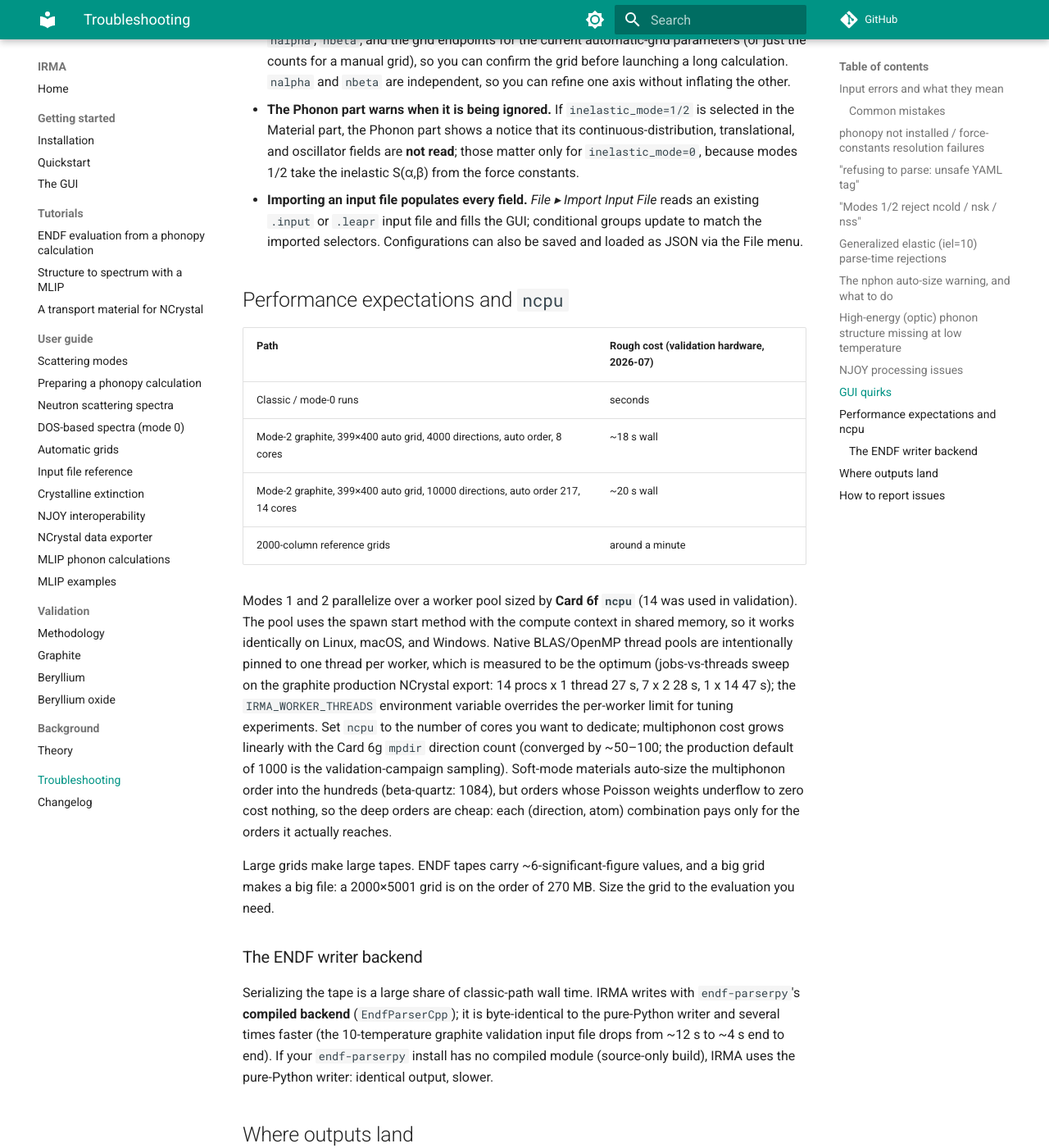
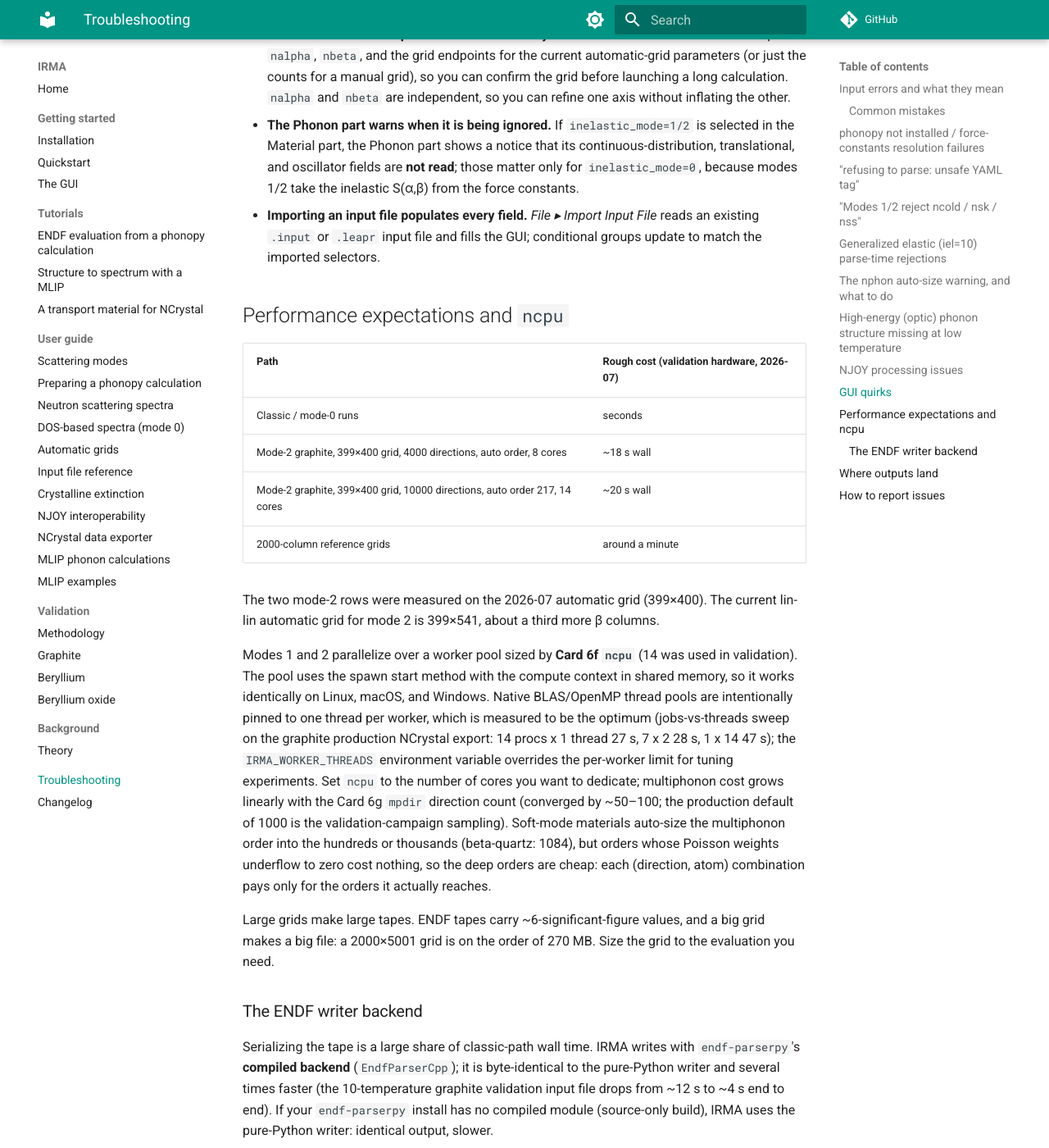
Before and after one commit to ramic-k/IRMA, an MkDocs documentation site: the page built from docs/troubleshooting.md, in a window 1280 px wide and 1400 px high, scrolled down 6902 px. Shown: the whole window at 82% size. Built offline with MkDocs 1.6.1 and Material for MkDocs 9.7.7, drawn with Linux system fonts in a browser that asks for light colours; comment, search, counter and statistics services are not loaded; some of the changed text lies outside the part shown.

Commit message:
docs/troubleshooting.md: current low-T warning, no JSON menu or valplot
The low-temperature loss is the Card 4 smin cutoff (default 1e-75) or
THERMR's ~1e-98 floor, as the updated writer warning says; the quoted
warning follows it. The GUI File menu has no JSON save, and
valplot.load_sym_sab does not exist. The mode-2 timing rows name the
2026-07 grid they were measured on (the current lin-lin automatic grid
is 399x541), and 1084 is 'hundreds or thousands'.

Claude-Session: https://claude.ai/code/session_01C2iC5HyRUuJ3FeKVVSE61G

````diff
--- a/docs/troubleshooting.md
+++ b/docs/troubleshooting.md
@@ -224,16 +224,18 @@ With the default `ilog=0` (Card 4), the symmetric S(α,β) is stored linearly
 as `S·exp(−β/2)`. Because `β = E/kT` scales as `1/T`, at low temperature the
 exponential becomes astronomically small: a 200 meV transfer has `β ≈ 8` at
 296 K (`exp(−β/2) ≈ 0.02`, fine) but `β ≈ 460` at 5 K (`exp(−β/2) ≈ 1e−100`).
-Those values fall below what the ENDF field can represent and are written as
-**0**, and the structure is silently lost: read-back recovers
-`S = S_sym·exp(+β/2)`, so a stored zero stays zero.
+Those values fall below the Card 4 `smin` cutoff (default 1e-75), which
+writes them as **0**, or below THERMR's ~1e-98 floor, and the structure is
+silently lost: read-back recovers `S = S_sym·exp(+β/2)`, so a stored zero
+stays zero.
 
 IRMA warns when this happens:
 
 ```
 WARNING: at T=5 K, N S(alpha,beta) points with significant scattering (up to
-250 meV transfer) underflow the linear ilog=0 storage and are written as 0;
-set ilog=1 on Card 4.
+250 meV transfer) underflow the linear ilog=0 storage (below the Card 4 smin
+cutoff, default 1e-75, or THERMR's ~1e-98 floor) and are lost; set ilog=1 on
+Card 4.
 ```
 
 **Fix: set `ilog=1`** (ENDF `LLN=1`, log storage) on Card 4: add the `ilog`
@@ -301,17 +302,20 @@ a few behaviors worth knowing.
   the inelastic S(α,β) from the force constants.
 - **Importing an input file populates every field.** *File ▸ Import Input File*
   reads an existing `.input` or `.leapr` input file and fills the GUI; conditional
-  groups update to match the imported selectors. Configurations can also be
-  saved and loaded as JSON via the File menu.
+  groups update to match the imported selectors.
 
 ## Performance expectations and `ncpu`
 
 | Path | Rough cost (validation hardware, 2026-07) |
 |---|---|
 | Classic / mode-0 runs | seconds |
-| Mode-2 graphite, 399×400 auto grid, 4000 directions, auto order, 8 cores | ~18 s wall |
-| Mode-2 graphite, 399×400 auto grid, 10000 directions, auto order 217, 14 cores | ~20 s wall |
+| Mode-2 graphite, 399×400 grid, 4000 directions, auto order, 8 cores | ~18 s wall |
+| Mode-2 graphite, 399×400 grid, 10000 directions, auto order 217, 14 cores | ~20 s wall |
 | 2000-column reference grids | around a minute |
+
+The two mode-2 rows were measured on the 2026-07 automatic grid (399×400).
+The current lin-lin automatic grid for mode 2 is 399×541, about a third
+more β columns.
 
 Modes 1 and 2 parallelize over a worker pool sized by **Card 6f
 `ncpu`** (14 was used in validation). The pool uses the spawn start method
@@ -325,7 +329,7 @@ for tuning experiments. Set `ncpu` to the number of cores you want to
 dedicate; multiphonon cost grows linearly with the Card 6g `mpdir`
 direction count (converged by ~50–100; the production default of 1000 is
 the validation-campaign sampling). Soft-mode materials auto-size the
-multiphonon order into the hundreds (beta-quartz: 1084), but orders
+multiphonon order into the hundreds or thousands (beta-quartz: 1084), but orders
 whose Poisson weights underflow to zero cost nothing, so the deep
 orders are cheap: each (direction, atom) combination pays only for the
 orders it actually reaches.
````
Also changed, not shown: other parts of docs/troubleshooting.md (+2 -3 lines).
